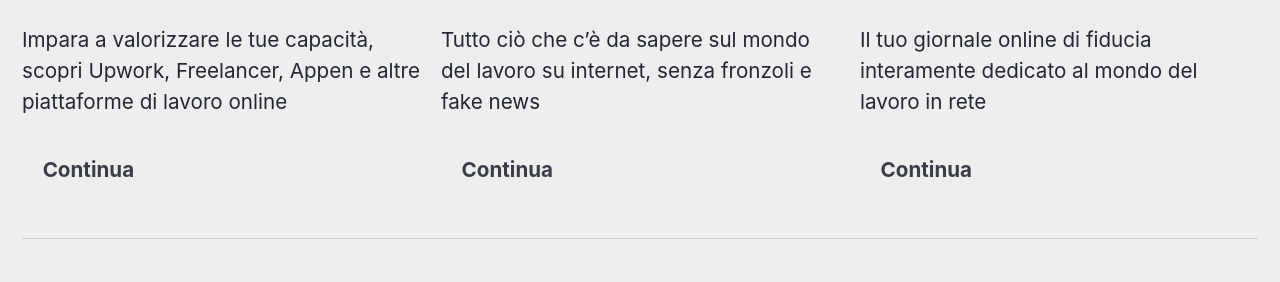
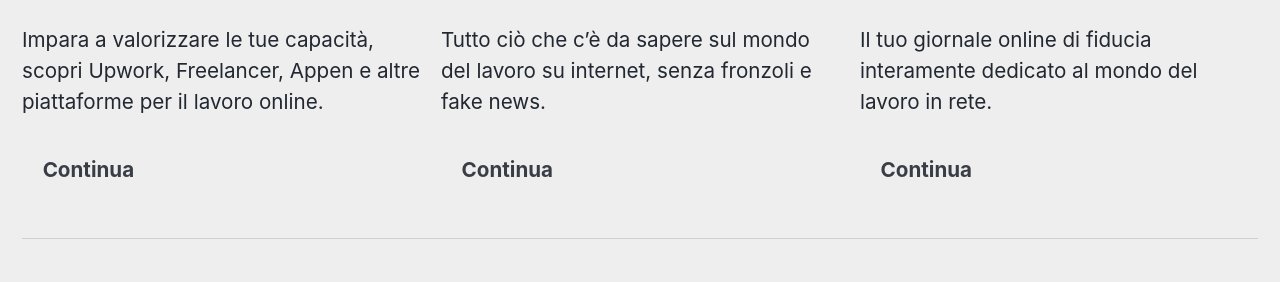
Before and after one commit to weblavoro/github.io, a Jekyll site: the page built from index.md, in a window 1280 px wide and 900 px high, scrolled down 713 px. Shown: the part 397-679 px from the top of the window. Built offline with Jekyll 4.4.1, drawn with Linux system fonts in a browser that asks for light colours.

Commit message:
fix vari

```diff
--- a/_data/navigation.yml
+++ b/_data/navigation.yml
@@ -2,6 +2,8 @@
  main:
   - title: "Quick-Start Guide"
     url: https://mmistakes.github.io/minimal-mistakes/docs/quick-start-guide/
+  - title: "Notizie"
+    url: /notizie/
   - title: "Guida al Web Lavoro"
     url: /guida/
   - title: "Chi siamo"
--- a/index.md
+++ b/index.md
@@ -12,19 +12,19 @@ feature_row:
   - image_path: mm-customizable-feature.png
     alt: "customizable"
     title: "Opportunità di Carriera"
-    excerpt: "Impara a valorizzare le tue capacità, scopri Upwork, Freelancer, Appen e altre piattaforme di lavoro online"
+    excerpt: "Impara a valorizzare le tue capacità, scopri Upwork, Freelancer, Appen e altre piattaforme per il lavoro online."
     url: "/carriera/"
     btn_label: "Continua"
   - image_path: mm-responsive-feature.png
     alt: "fully responsive"
     title: "Guida al Lavoro Online"
-    excerpt: "Tutto ciò che c'è da sapere sul mondo del lavoro su internet, senza fronzoli e fake news"
+    excerpt: "Tutto ciò che c'è da sapere sul mondo del lavoro su internet, senza fronzoli e fake news."
     url: "/guida/"
     btn_label: "Continua"
   - image_path: mm-free-feature.png
     alt: "100% free"
     title: "Recensioni & Notizie"
-    excerpt: "Il tuo giornale online di fiducia interamente dedicato al mondo del lavoro in rete"
+    excerpt: "Il tuo giornale online di fiducia interamente dedicato al mondo del lavoro in rete."
     url: "/notizie/"
     btn_label: "Continua"
 github:
```
